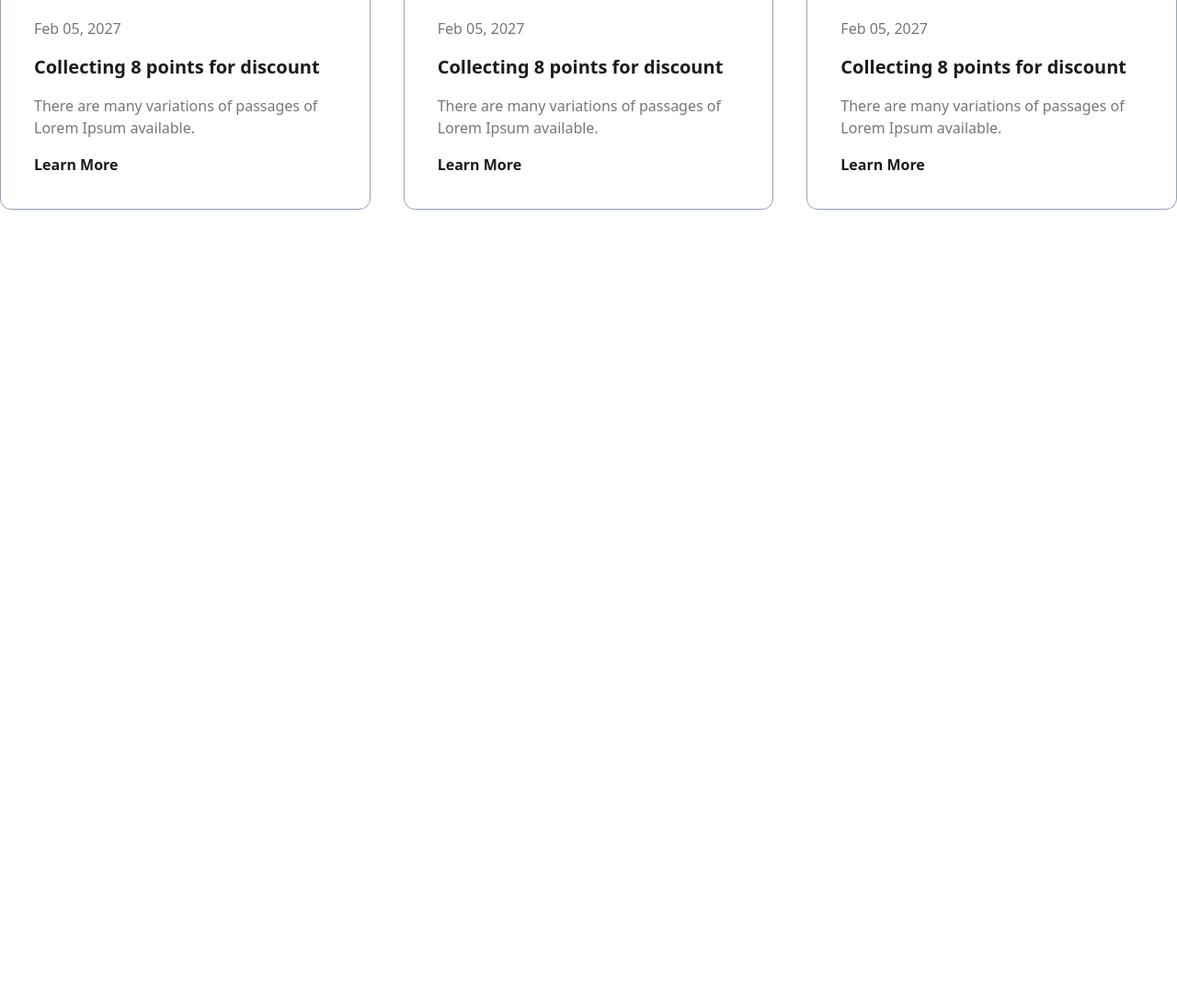
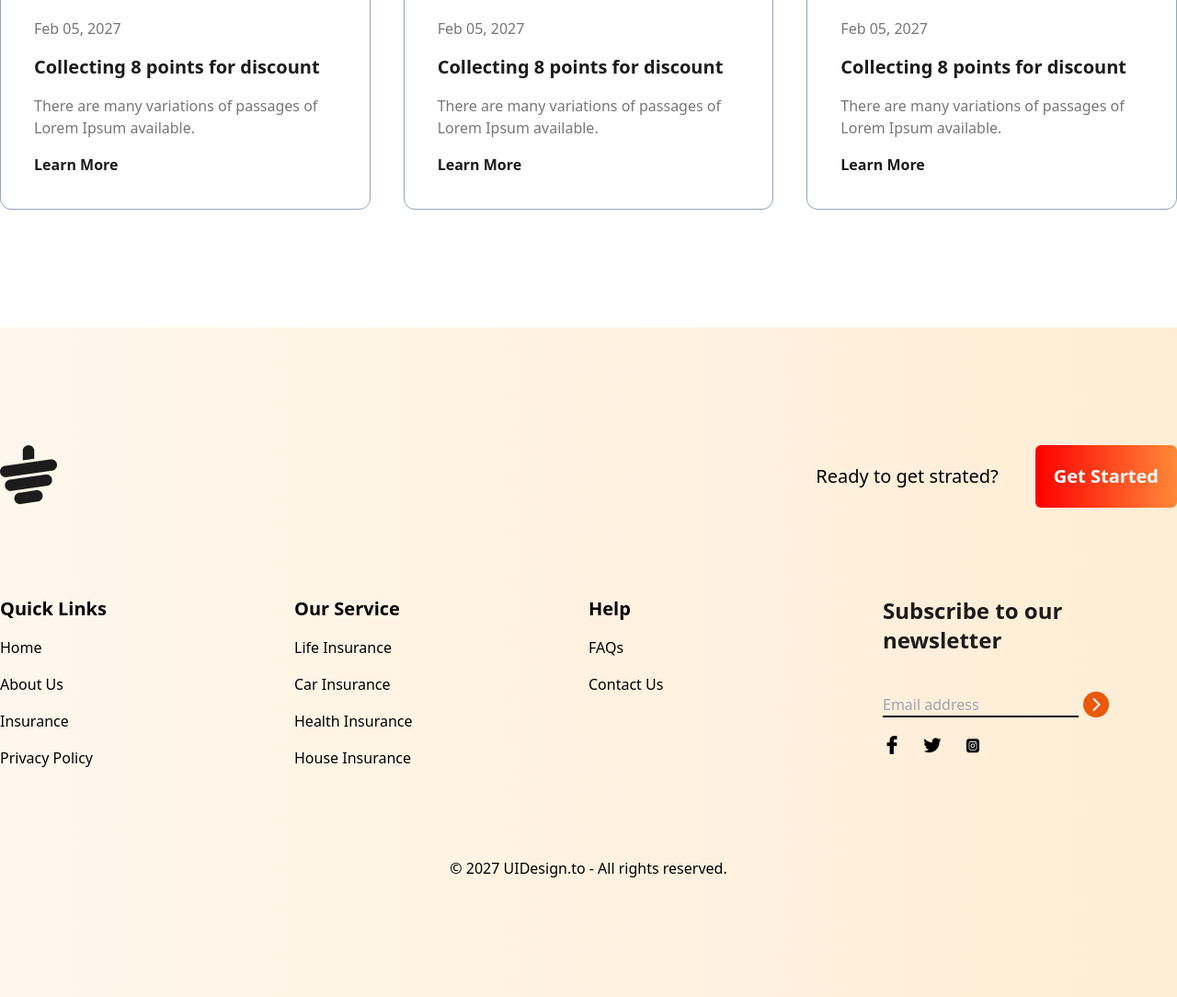
Before and after one commit to NurAlamShawon/tea-house_website, a plain HTML site: page index.html in a window 1280 px wide. Shown: the part 3302-4386 px from the top of the page at 92% size. Before the commit the page ends 3658 px from the top, so only its background shows below. Drawn offline with nearby package versions, Linux system fonts and the light colour scheme.

Commit message:
completed for responsive mobile and web

```diff
--- a/index.html
+++ b/index.html
@@ -31,7 +31,7 @@
   </head>
   <body>
     <header class="xl:max-w-screen-xl mx-auto mb-40">
-      <section class="mt-16 xl:flex flex-row">
+      <section class="mt-16 xl:flex flex-row xl:ml-0 ml-2">
         <div class="space-y-7">
           <h1 class="text-7xl font-extrabold text-[#1C1C1C]">
             It's good <br />
@@ -58,7 +58,7 @@
           />
 
           <div
-            class="absolute xl:bottom-8 bottom-5  xl:left-24 left-10  flex items-center bg-white rounded-md shadow px-6 py-4 max-w-64 top"
+            class="absolute xl:bottom-8 bottom-5 xl:left-24 left-10 flex items-center bg-white rounded-md shadow px-6 py-4 max-w-64 top"
           >
             <div>
               <i class="fa-solid fa-star mr-3 text-[#FFDC64] text-2xl"></i>
@@ -281,8 +281,10 @@
           the majority have suffered alteration in some form, by injected
           humour, or randomised words which don't look even slightly believable.
         </p>
-        <div class="grid xl:grid-cols-3 grid-cols-1 xl:gap-9 gap-7" >
-          <div class="text-start border border-1 border-slate-400 p-5 rounded-xl xl:mx-0 mx-6" >
+        <div class="grid xl:grid-cols-3 grid-cols-1 xl:gap-9 gap-7">
+          <div
+            class="text-start border border-1 border-slate-400 p-5 rounded-xl xl:mx-0 mx-6"
+          >
             <div class="mb-2">
               <img src="images/news-1.png" alt="" class="w-full" />
             </div>
@@ -298,7 +300,9 @@
             </div>
           </div>
           <div>
-            <div class="text-start border border-1 border-slate-400 p-5 rounded-xl xl:mx-0 mx-6" >
+            <div
+              class="text-start border border-1 border-slate-400 p-5 rounded-xl xl:mx-0 mx-6"
+            >
               <div class="mb-2">
                 <img src="images/news-2.png" alt="" class="w-full" />
               </div>
@@ -308,13 +312,16 @@
                   Collecting 8 points for discount
                 </h1>
                 <p class="font-medium text-base text-[#777777]">
-                  There are many variations of passages of Lorem Ipsum available.
+                  There are many variations of passages of Lorem Ipsum
+                  available.
                 </p>
                 <h1 class="font-bold text-base text-[#1C1C1C]">Learn More</h1>
               </div>
             </div>
           </div>
-            <div class="text-start border border-1 border-slate-400 p-5 rounded-xl xl:mx-0 mx-6" >
+          <div
+            class="text-start border border-1 border-slate-400 p-5 rounded-xl xl:mx-0 mx-6"
+          >
             <div class="mb-2">
               <img src="images/news-3.png" alt="" class="w-full" />
             </div>
@@ -332,6 +339,75 @@
         </div>
       </section>
     </main>
-    <footer></footer>
+    <footer class="bg-gradient-to-r from-orange-50 to-orange-100 xl:pl-0 pl-4">
+      <section class="xl:max-w-screen-xl max-w-screen-sm mx-auto">
+        <div
+          class="xl:flex flex-row justify-between xl:pt-32 pt-20 xl:pb-24 pb-10 xl:space-y-0 space-y-3"
+        >
+          <div >
+            <img src="images/cup.png" alt="" />
+          </div>
+          <div class="xl:space-y-0 space-y-3 xl:flex flex-row items-center">
+            <p class="text-[#Dark 02] text-xl font-medium mr-10"
+              >Ready to get strated?</p
+            >
+            <button
+              class="p-5 text-xl font-bold text-[#FFFFFF] bg-gradient-to-r from-[#FF0000] to-[#FF8938] rounded-md"
+            >
+              Get Started
+            </button>
+          </div>
+        </div>
+
+        <div class="grid xl:grid-cols-4 grid-cols-1 xl:mb-24 mb-12">
+          <div>
+            <ul class="space-y-4 xl:mb-0 mb-4">
+              <li class="font-semibold text-xl">Quick Links</li>
+              <li>Home</li>
+              <li>About Us</li>
+              <li>Insurance</li>
+              <li>Privacy Policy</li>
+            </ul>
+          </div>
+          <div>
+            <ul class="space-y-4 xl:mb-0 mb-4">
+              <li class="font-semibold text-xl">Our Service</li>
+              <li>Life Insurance</li>
+              <li>Car Insurance</li>
+              <li>Health Insurance</li>
+              <li>House Insurance</li>
+            </ul>
+          </div>
+          <div>
+            <ul class="space-y-4 xl:mb-0 mb-4">
+              <li class="font-semibold text-xl">Help</li>
+              <li>FAQs</li>
+              <li>Contact Us</li>
+            </ul>
+          </div>
+
+          <div>
+            <h1 class="font-semibold text-2xl text-[#1C1C1C] mb-10">
+              Subscribe to our <br />newsletter
+            </h1>
+            <div class="mb-5 ">
+
+              <input placeholder="Email address" class="bg-transparent border-b-2 border-black w-4/6 ">
+              <i class="fa-solid fa-chevron-right bg-orange-600  rounded-full justify-center items-center w-7 h-7 text-white inline-flex"></i>
+            </div>
+
+            <div class="flex space-x-6">
+              <img src="icons/facebook.png" alt="" class="max-w-5 grayscale" />
+              <img src="icons/twitter.png" alt="" class="max-w-5 grayscale" />
+              <img src="icons/instagram.png" alt="" class="max-w-5 grayscale" />
+            </div>
+          </div>
+        </div>
+
+        <p class="text-center xl:pb-32 pb-12">
+          © 2027 UIDesign.to - All rights reserved.
+        </p>
+      </section>
+    </footer>
   </body>
 </html>
```
Also changed, not shown: icons/facebook.png (added), icons/instagram.png (added), icons/twitter.png (added). Lines whose indentation alone changed are shown as unchanged.
